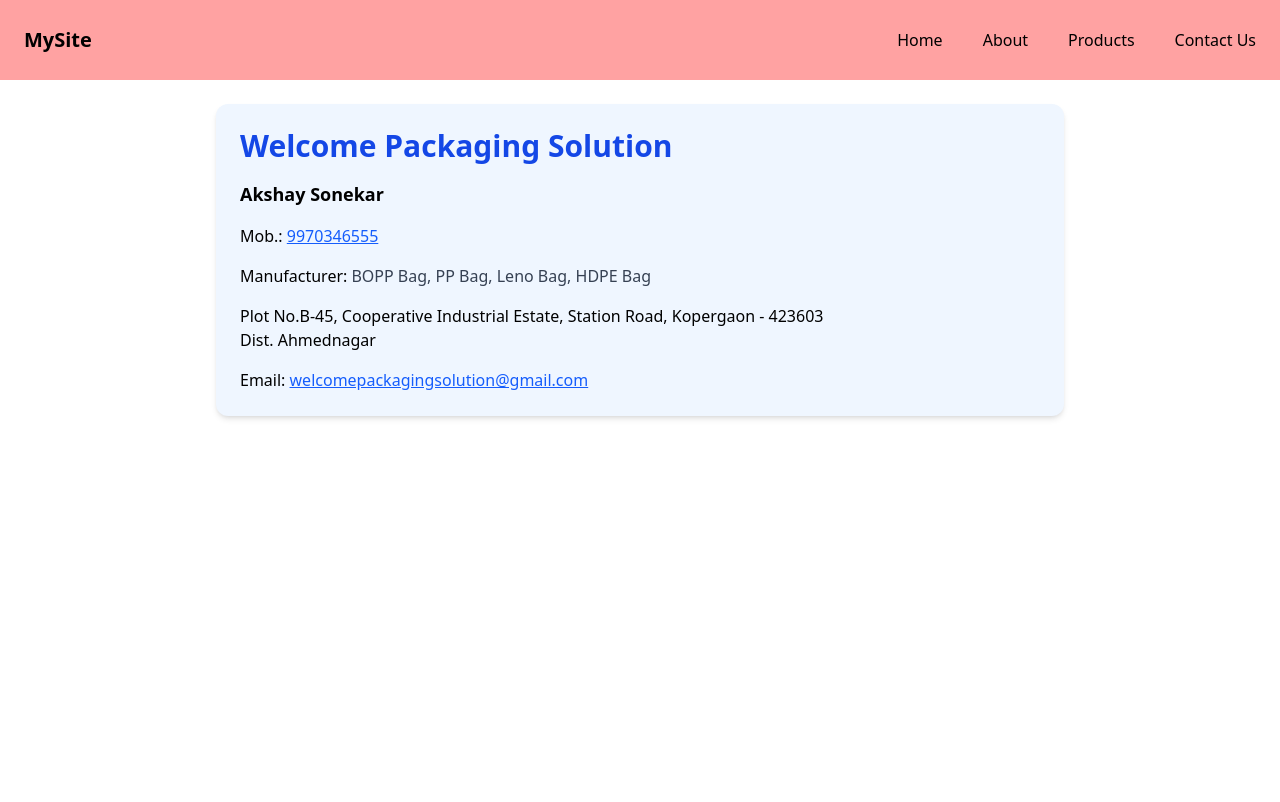
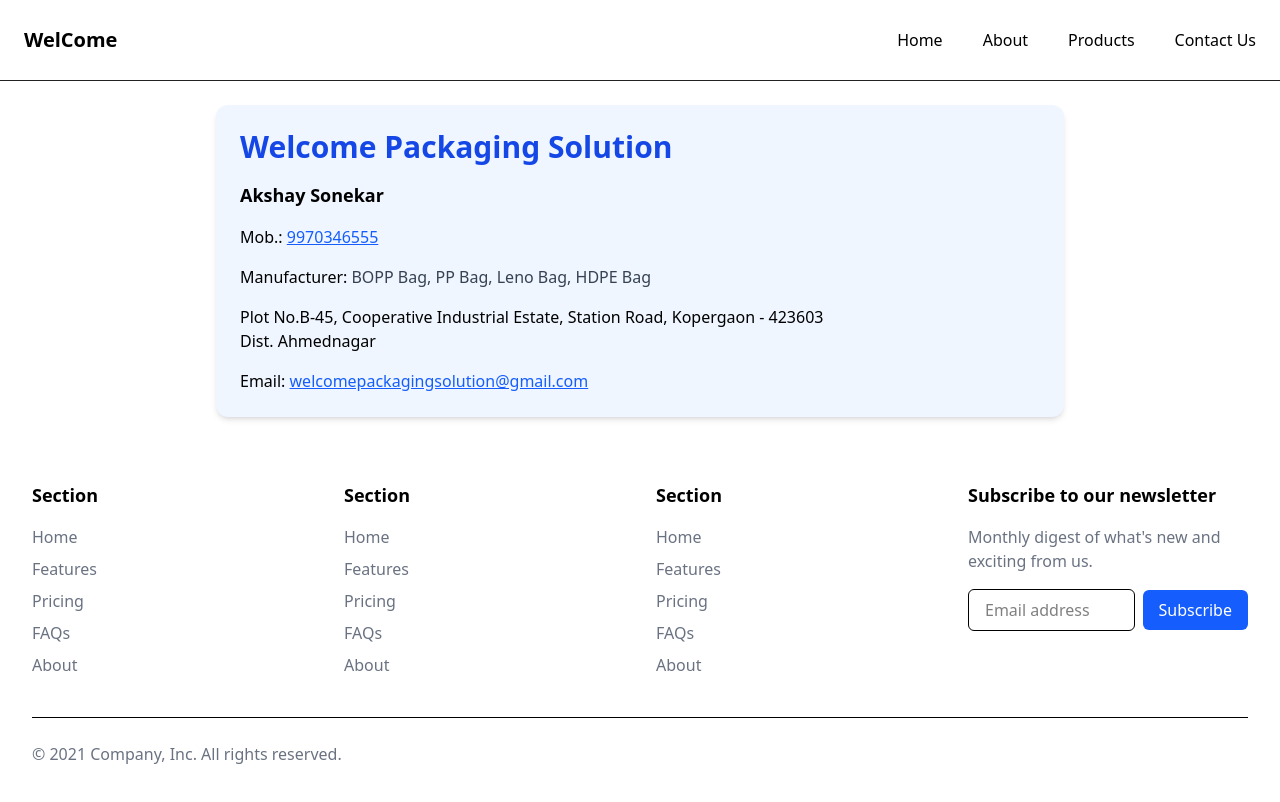
Before and after one commit to sudarshansangle56/welcome-packaging-solutions, a Next.js app in the folder welcome/: page /about in a window 1280 px wide. Shown: the top 802 px of the page. Built offline with nearby package versions, Linux system fonts and the light colour scheme.

Commit message:
add footer navbar

```diff
--- a/welcome/app/about/page.js
+++ b/welcome/app/about/page.js
@@ -1,10 +1,8 @@
 import React from 'react'
-import Navbar from '../components/Navbar'
 
 function page() {
   return (
     <div>
-      <Navbar/>
    <div className="max-w-4xl mx-auto p-6">
         <div className="bg-blue-50 rounded-xl shadow-md p-6 space-y-4">
           <div className="text-3xl font-bold text-blue-700">Welcome Packaging Solution</div>
--- /dev/null
+++ b/welcome/app/components/Cards.js
@@ -0,0 +1,21 @@
+import React from 'react';
+
+function Cards() {
+  return (
+    <div className="max-w-sm rounded overflow-hidden shadow-lg bg-white">
+      <img
+        src="https://www.polybags.com/wp-content/uploads/2020/10/gusset-poly-bags.jpg"
+        alt="Card"
+        className="w-full h-48 object-cover"
+      />
+      <div className="p-4">
+        <h5 className="text-xl font-semibold mb-2">Card title</h5>
+        <p className="text-gray-700 text-base">
+          Some quick example text to build on the card title and make up the bulk of the card’s content.
+        </p>
+      </div>
+    </div>
+  );
+}
+
+export default Cards;
--- a/welcome/app/components/Footer.js
+++ b/welcome/app/components/Footer.js
@@ -2,9 +2,73 @@ import React from 'react'
 
 function Footer() {
   return (
-    <div className='bg-red-300 h-20 w-20'>
 
-    </div>
+    <div className="max-w-screen-xl mx-auto px-4 sm:px-6 lg:px-8">
+    <footer className="py-10">
+      <div className="grid grid-cols-2 md:grid-cols-4 gap-8">
+        {[...Array(3)].map((_, i) => (
+          <div key={i}>
+            <h5 className="text-lg font-semibold mb-4">Section</h5>
+            <ul className="space-y-2">
+              {['Home', 'Features', 'Pricing', 'FAQs', 'About'].map((item) => (
+                <li key={item}>
+                  <a href="#" className="text-gray-500 hover:text-gray-900 transition">
+                    {item}
+                  </a>
+                </li>
+              ))}
+            </ul>
+          </div>
+        ))}
+
+        <div>
+          <h5 className="text-lg font-semibold mb-4">Subscribe to our newsletter</h5>
+          <p className="text-gray-500 mb-4">
+            Monthly digest of what's new and exciting from us.
+          </p>
+          <form className="flex flex-col sm:flex-row items-center sm:space-x-2 space-y-2 sm:space-y-0">
+            <input
+              type="email"
+              placeholder="Email address"
+              className="w-full px-4 py-2 border rounded-md focus:outline-none focus:ring-2 focus:ring-blue-500"
+            />
+            <button
+              type="submit"
+              className="px-4 py-2 bg-blue-600 text-white rounded-md hover:bg-blue-700 transition"
+            >
+              Subscribe
+            </button>
+          </form>
+        </div>
+      </div>
+
+      <div className="flex flex-col md:flex-row justify-between items-center mt-10 pt-6 border-t">
+        <p className="text-gray-500">&copy; 2021 Company, Inc. All rights reserved.</p>
+        <div className="flex space-x-4 mt-4 md:mt-0">
+          {['twitter', 'instagram', 'facebook'].map((platform) => (
+            <a
+              key={platform}
+              href="#"
+              className="text-gray-600 hover:text-gray-900 transition"
+            >
+              <span className="sr-only">{platform}</span>
+              <svg
+                className="w-6 h-6"
+                fill="currentColor"
+                viewBox="0 0 24 24"
+                xmlns="http://www.w3.org/2000/svg"
+              >
+                <path d="M0 0h24v24H0z" fill="none" />
+                <path d="M..." /> {/* Replace with actual icon paths or use Heroicons/FontAwesome */}
+              </svg>
+            </a>
+          ))}
+        </div>
+      </div>
+    </footer>
+        </div>
+
+
   )
 }
 
--- a/welcome/app/components/Navbar.js
+++ b/welcome/app/components/Navbar.js
@@ -14,9 +14,9 @@ function Navbar() {
   ];
 
   return (
-    <nav className="bg-red-300 w-full">
+    <nav className="bg-[#ffff] border-b-1 border-[#222] w-full">
       <div className="flex justify-between items-center h-20 px-6">
-        <h2 className="text-xl font-bold">MySite</h2>
+        <h2 className="text-xl font-bold">WelCome</h2>
         <div
           className="md:hidden cursor-pointer"
           onClick={() => setIsOpen(!isOpen)}
--- a/welcome/app/contact/page.js
+++ b/welcome/app/contact/page.js
@@ -1,10 +1,9 @@
 import React from 'react'
-import Navbar from '../components/Navbar'
 
 function page() {
   return (
     <div>
-        <Navbar/>
+
       <div className="text-lg font-semibold">Akshay Sonekar</div>
       <div className="text-md">Mob.: <a href="tel:9970346555" className="text-blue-600 underline">9970346555</a></div>
     </div>
--- a/welcome/app/layout.js
+++ b/welcome/app/layout.js
@@ -1,5 +1,7 @@
 import { Geist, Geist_Mono } from "next/font/google";
 import "./globals.css";
+import Navbar from "./components/Navbar";
+import Footer from "./components/Footer";
 
 const geistSans = Geist({
   variable: "--font-geist-sans",
@@ -22,7 +24,9 @@ export default function RootLayout({ children }) {
       <body
         className={`${geistSans.variable} ${geistMono.variable} antialiased`}
       >
+        <Navbar/>
         {children}
+        <Footer/>
       </body>
     </html>
   );
--- a/welcome/app/pages/Main.js
+++ b/welcome/app/pages/Main.js
@@ -1,37 +1,52 @@
-import React from 'react';
-import Navbar from '../components/Navbar';
-import Link from 'next/link';
+import React from "react";
+import Link from "next/link";
+import Cards from "../components/Cards";
 
 function Main() {
   return (
-    <div className="min-h-screen bg-white text-gray-800">
-      <Navbar />
-      <div className="pl-[50px] ">
-        <h1 className="text-[250px] font-bold text-[#22222296]">Welcome</h1>
-        <p className="text-2xl font-medium text-gray-600 mb-6">Packaging Solution</p>
+    <div>
+      <div className="min-h-[400px]  ml-6  bg-[#ffffff] text-gray-800 px-6 py-12">
+        <div className="flex flex-col  w-[50%] items-start">
+          <h1 className="text-[150px] font-bold text-[#22222296] leading-[130px]">
+            Welcome
+          </h1>
+          <p className="text-[17px] text-gray-600">
+            We are your trusted, industry-leading manufacturer of made to order,
+            high-quality poly bags and plastic film products made right here in
+            the USA.
+          </p>
+        </div>
 
         <Link href="/about">
-          <button className="px-6 py-2 text-sm bg-blue-600 text-white rounded-full hover:bg-blue-700 transition">
+          <button className="mt-2 px-6 py-2 text-sm bg-blue-600 text-white rounded-full hover:bg-blue-700 transition">
             Explore
           </button>
         </Link>
+      </div>
 
-        <div className="mt-12 text-lg text-left max-w-3xl mx-auto space-y-4">
-          <p>
-            We are <strong>Welcome Packaging Solution</strong>, located in <strong>Kopergaon, Dist. Ahmednagar</strong>.
-            We specialize in manufacturing high-quality packaging materials including <strong>BOPP Bags, PP Bags, Leno Bags, and HDPE Bags</strong>.
-          </p>
-          <p>
-            Our mission is to provide reliable and innovative packaging solutions to businesses across India, ensuring durability and sustainability in every product we deliver.
-          </p>
-          <p>
-            Contact Person: <strong>Akshay Sonekar</strong> <br />
-            Mobile: <a href="tel:9970346555" className="text-blue-600 underline">9970346555</a><br />
-            Email: <a href="mailto:welcomepackagingsolution@gmail.com" className="text-blue-600 underline">welcomepackagingsolution@gmail.com</a>
-          </p>
-          <p>
-            Address: Plot No.B-45, Cooperative Industrial Estate, Station Road, Kopergaon - 423603, Maharashtra.
-          </p>
+      <div className="second-phase p-6 h-min-[350px] flex flex-col items-center justify-center">
+        <h1 className=" mt-2 text-[50px] font-bold text-[#22222296]">
+          Custom Products to Meet Your Needs
+        </h1>
+        <p className=" w-[60%] text-[17px]">
+          We manufacture and supply custom poly bags and plastic film products
+          including plastic liners, pallet covers, polyethylene tubing, and SWS
+          and CF sheeting. Our products are manufactured to your custom
+          specifications and according to the highest quality standards. With
+          2-3 week lead times, we are dedicated to supplying the custom poly bag
+          and plastic film products you need.
+        </p>
+      </div>
+
+      <div className="second-phase p-6 h-min-[550px] flex flex-col items-center justify-center">
+        <h1 className=" mt-2 text-[50px] font-bold text-[#22222296]">
+          Products
+        </h1>
+        <div className="flex items-center justify-center gap-6 px-7 flex-wrap">
+          <Cards />
+          <Cards />
+          <Cards />
+          <Cards />
         </div>
       </div>
     </div>
--- a/welcome/app/products/page.js
+++ b/welcome/app/products/page.js
@@ -1,10 +1,8 @@
 import React from 'react'
-import Navbar from '../components/Navbar'
 
 function page() {
   return (
     <div>
-      <Navbar/>
       <div className="text-md font-medium">
             Manufacturer:
             <span className="text-gray-700"> BOPP Bag, PP Bag, Leno Bag, HDPE Bag</span>
```
